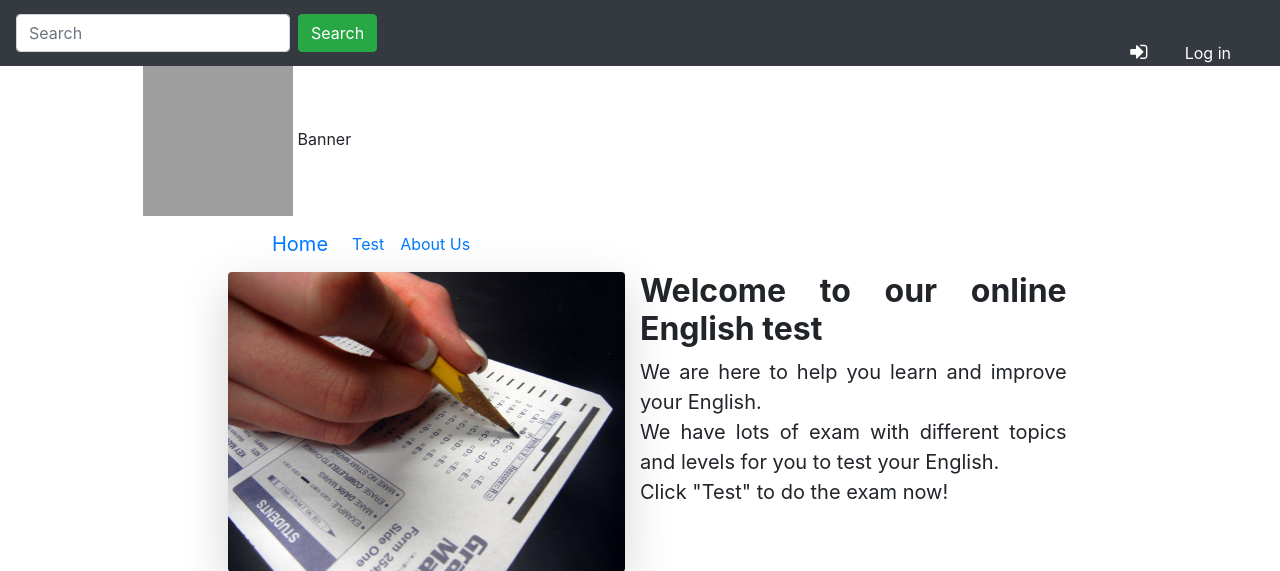
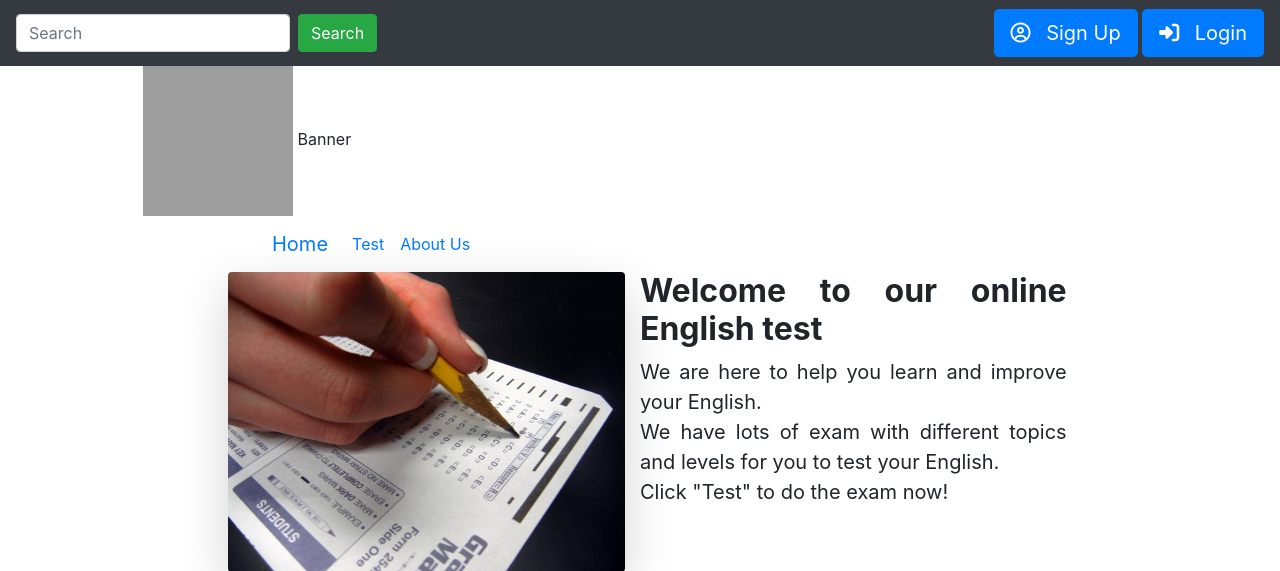
Before and after one commit to khuonglna/web_assignment, a PHP site: page / in a window 1280 px wide. Shown: the top 571 px of the page. Run offline with PHP 8.4, Linux system fonts and the light colour scheme; some libraries are stand-ins or nearby versions; grey boxes are pictures that could not be loaded.

Commit message:
update login signup

```diff
--- a/php/common/header.php
+++ b/php/common/header.php
@@ -18,7 +18,7 @@
 <body style="margin:0;">
     <nav class="navbar navbar-expand-sm bg-dark navbar-dark">
         <div class="navbar-collapse collapse w-100 order-1 order-md-0 dual-collapse2">
-            <form class="form-inline" action="/action_page.php">
+            <form class="form-inline" action="index.php?page=login">
                 <!--REPLACE ACTION_PAGE.PHP-->
                 <input class="form-control mr-sm-2" type="text" placeholder="Search">
                 <button class="btn btn-success" type="submit">Search</button>
@@ -27,15 +27,15 @@
         <div class="navbar-collapse collapse w-100 order-3 dual-collapse2" style="position:relative; height:50px">
             <ul class="navbar-nav ml-auto">
                 <li>
-                    <form action="" class="form-inline">
-                        <button href="https://www.messenger.com/t/3196424393808016" type="submit" class="btn" style="text-align:center;color:white;">
-                            <i class="far fa-user-circle" style='font-size:20px;color:white;'></i> Sign up
-                        </button>
-                    </form>
+                    <a href="http://facebook.com" class="btn btn-primary btn-lg" role="button">
+                        <i class="far fa-user-circle" style='font-size:20px;color:white; margin-right: 10px;'></i>
+                        Sign Up
+                    </a>
 
-
-                    <button class="btn" style="text-align:center;color:white;margin-right: 20px;"><i class="fa fa-sign-in" style='font-size:20px;color:white;'></i> Log in</button>
-
+                    <a href="http://facebook.com" class="btn btn-primary btn-lg" role="button">
+                        <i class="fas fa-sign-in-alt" style='font-size:20px;color:white; margin-right: 10px;' ></i>
+                        Login
+                    </a>
                 </li>
             </ul>
         </div>
```
Also changed, not shown: php/common/login/login.php (renamed from php/common/log_in/log_in.php), php/common/login/login_process.php (renamed from php/common/log_in/log_in_process.php).
